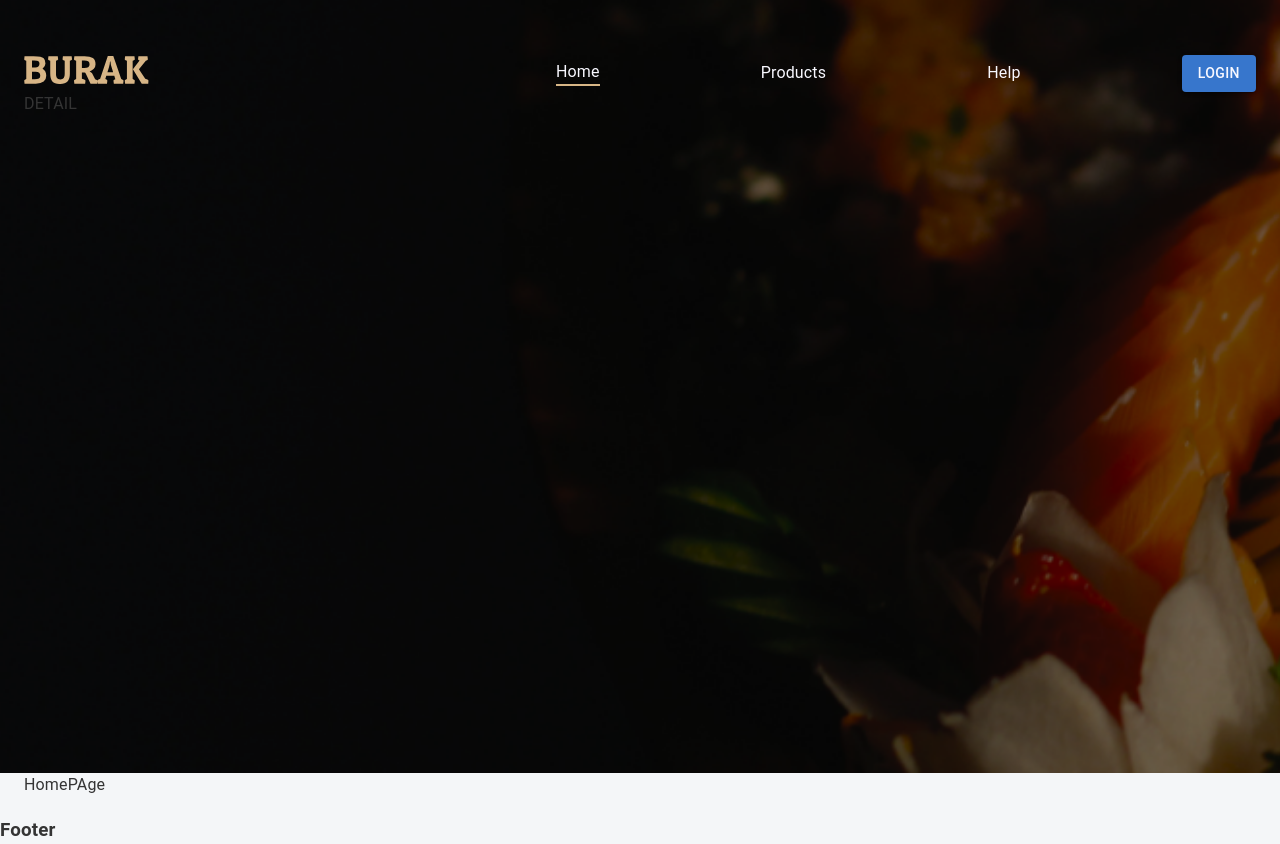
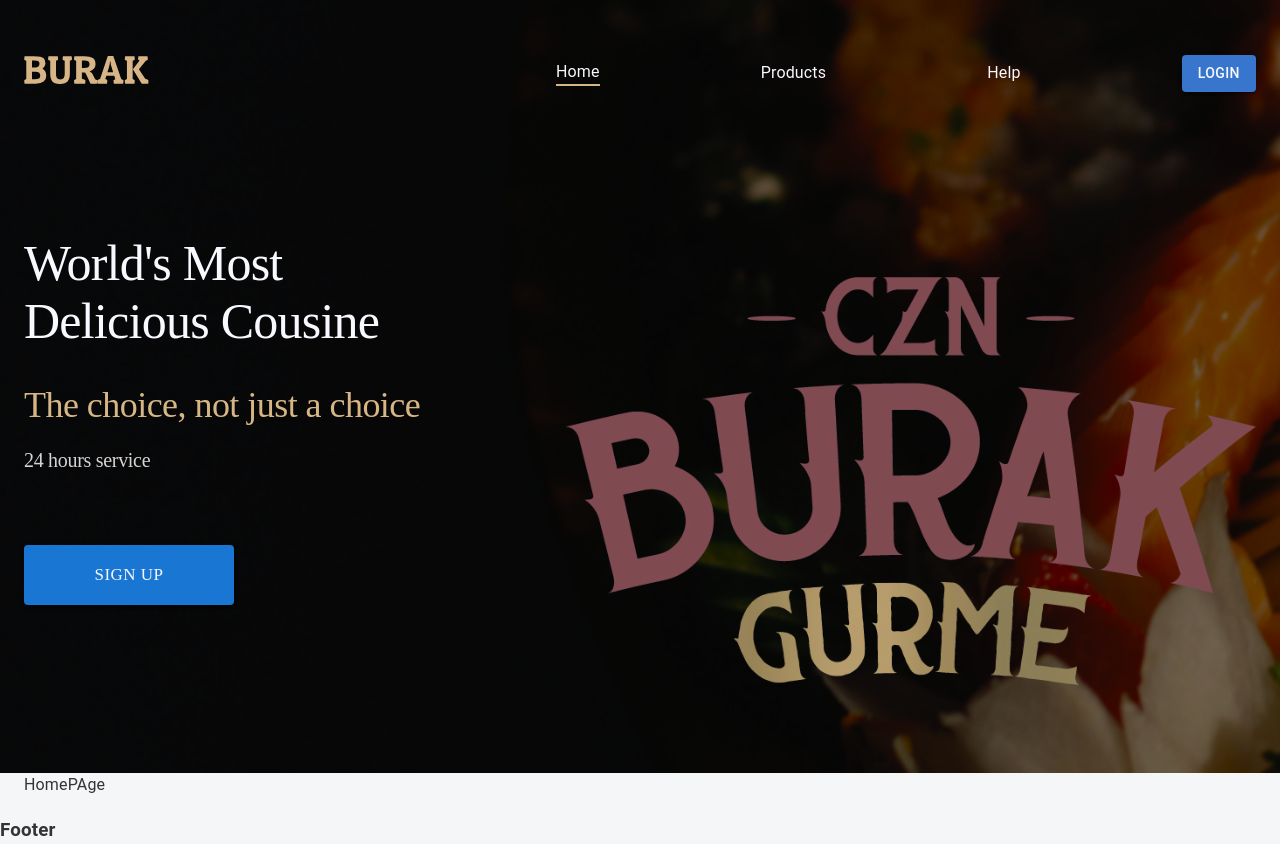
Before and after one commit to ismatbektaylonov-boop/burak-react, a React (Create React App) app: page / in a window 1280 px wide. Built offline with nearby package versions, Linux system fonts and the light colour scheme.

Commit message:
fix: modify homeNavbar header component

```diff
--- a/src/app/components/headers/HomeNavbar.tsx
+++ b/src/app/components/headers/HomeNavbar.tsx
@@ -73,7 +73,25 @@
 					</Stack>
 				</Stack>
 
-				<Stack>DETAIL</Stack>
+				<Stack className='header-frame'>
+					<Stack className='detail'>
+						<Box className={'head-main-txt'}>
+							World's Most Delicious Cousine
+						</Box>
+						<Box className={'wel-txt'}>The choice, not just a choice</Box>
+						<Box className={'service-txt'}>24 hours service</Box>
+						<Box className={'signup'}>
+							{!authUser ? (
+								<Button variant={'contained'} className={'signup-button'}>
+									SIGN UP
+								</Button>
+							) : null}
+						</Box>
+					</Stack>
+					<Box className='logo-frame'>
+						<div className='logo-img'></div>
+					</Box>
+				</Stack>
 			</Container>
 		</div>
 	)
--- a/src/css/navbar.css
+++ b/src/css/navbar.css
@@ -73,3 +73,87 @@
 .home-navbar div.hover-line:after {
 	transform-origin: 0% 50%;
 }
+
+.home-navbar .navbar-container .header-frame {
+	margin-top: 142px;
+	height: 462px;
+	display: flex;
+	flex-direction: row;
+	justify-content: space-between;
+}
+
+.home-navbar .navbar-container .header-frame .detail {
+	width: 510px;
+	display: flex;
+	flex-direction: column;
+}
+
+.home-navbar .navbar-container .header-frame .detail .head-main-txt {
+	width: 450px;
+	height: 150px;
+	font-family: 'Roboto Serif';
+	font-size: 50px;
+	font-style: normal;
+	font-weight: 500;
+	line-height: normal;
+	letter-spacing: -0.75px;
+	color: #f8f8ff;
+}
+
+.home-navbar .navbar-container .header-frame .detail .wel-txt {
+	width: 510px;
+	height: 42px;
+	font-family: 'Roboto Serif';
+	font-size: 36px;
+	font-style: normal;
+	font-weight: 400;
+	line-height: normal;
+	letter-spacing: -0.54px;
+	color: #d7b686;
+}
+
+.home-navbar .navbar-container .header-frame .detail .service-txt {
+	margin-top: 23px;
+	width: 153px;
+	height: 23px;
+	font-family: 'Roboto Serif';
+	font-size: 20px;
+	font-style: normal;
+	font-weight: 400;
+	line-height: normal;
+	letter-spacing: -0.3px;
+	color: #d5d5d5;
+}
+
+.home-navbar .navbar-container .detail .signup {
+	margin-top: 73px;
+}
+
+.home-navbar .navbar-container .detail .signup .signup-button {
+	width: 210px;
+	height: 60px;
+	border-radius: 4px;
+	background: #1976d2;
+	text-align: center;
+	font-family: Poppins;
+	font-size: 17px;
+	font-style: normal;
+	font-weight: 400;
+	line-height: normal;
+	color: #f8f8ff;
+}
+
+.home-navbar .navbar-container .logo-frame {
+	margin-top: 43px;
+	width: 690px;
+	height: 419px;
+}
+
+.home-navbar .navbar-container .logo-frame .logo-img {
+	width: 100%;
+	height: 100%;
+	background: url('/public/img/logo.webp');
+	background-size: contain;
+	background-repeat: no-repeat;
+	filter: invert(25%);
+}
```
